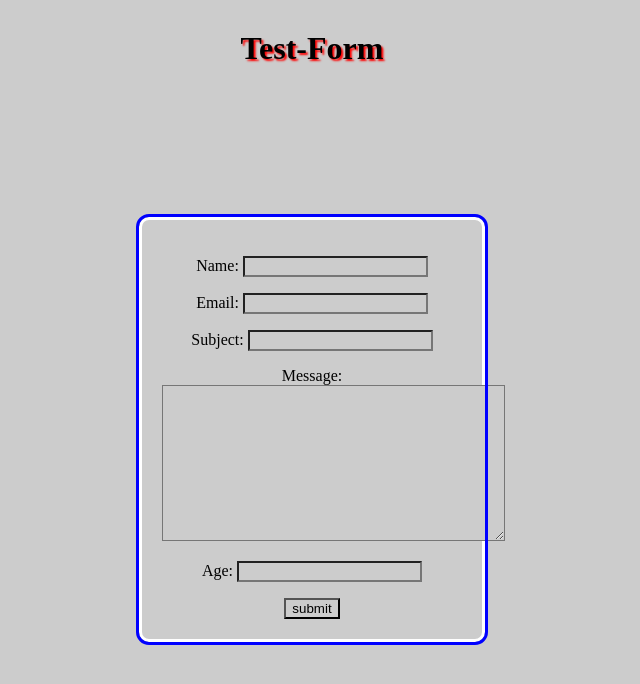
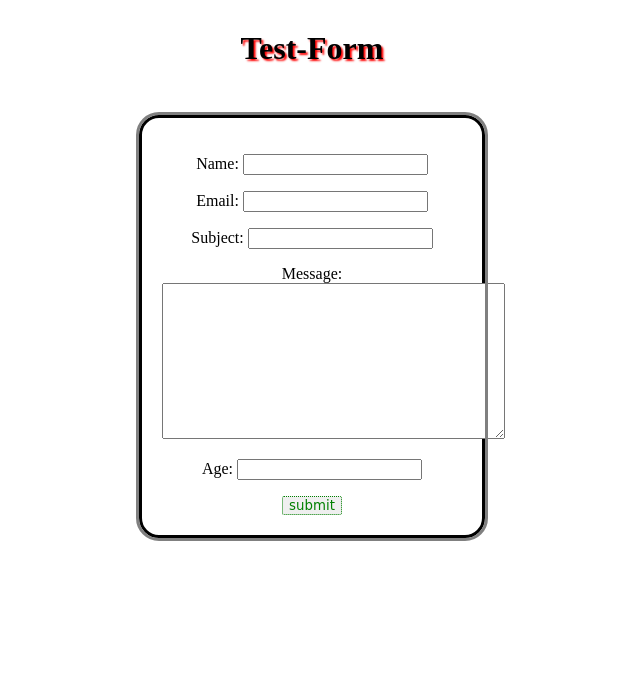
Before and after one commit to Niknam1382/mysite, a Django app: page /test in a window 1280 px wide. Shown: the top 684 px of the page, without its empty margins (328-968 px from the left). Run offline with Django 4.2, Linux system fonts and the light colour scheme.

Commit message:
Update test.html

```diff
--- a/templates/website/test.html
+++ b/templates/website/test.html
@@ -8,21 +8,24 @@
         div{
             width: 300px;
             padding: 20px;
-            border: 3px solid white;
-            outline: 3px solid blue;
-            border-radius: 10px;
+            border: 3px solid black;
+            outline: 3px solid gray;
+            border-radius: 20px;
             text-align: center;
             margin: auto;
-            margin-top: 150px;
-        }
-        *{
-            background-color: #ccc;
+            margin-top: 3em;
         }
         h2{
             text-align: center;
             margin-top: 30px;
             font-size: xx-large;
             text-shadow: 2px 2px 2px#ff0000;
+        }
+        button{
+            color: green;
+            font-family: cursive;
+            border: 1px dotted green;
+            border-radius: 2px;
         }
     </style>
 </head>
```
